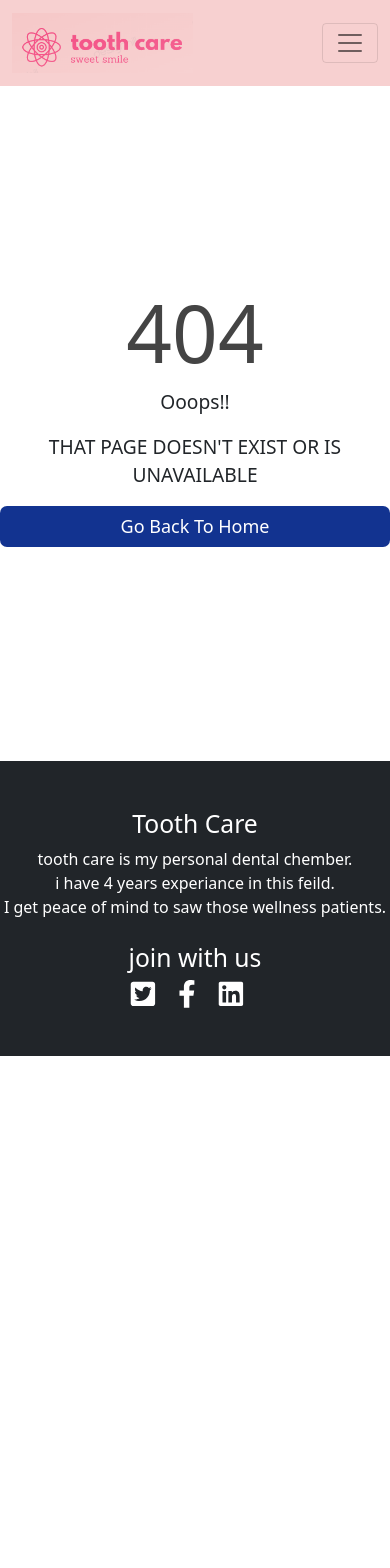
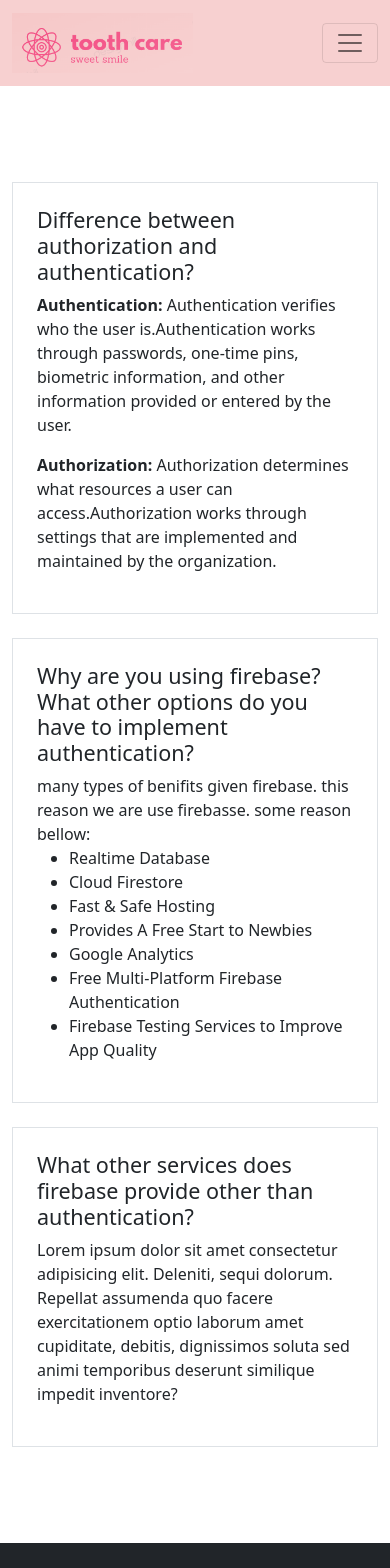
Before and after one commit to akashwebs/tooth-care-services-client, a React (Create React App) app: page /blog in a window 390 px wide. Shown: the top 1568 px of the page. Before the commit the page ends 1056 px from the top, so only its background shows below. Built offline with nearby package versions, Linux system fonts and the light colour scheme; no server answers.

Commit message:
fix banner responsive issue

```diff
--- a/src/App.js
+++ b/src/App.js
@@ -11,6 +11,7 @@ import RequireAuth from './Pages/RequireAuth/RequireAuth';
 import NotFound from './Pages/NotFound/NotFound';
 import Footer from './Shared/Footer/Footer';
 import About from './Pages/About/About';
+import Blog from './Pages/Blog/Blog';
 
 function App() {
   return (
@@ -27,8 +28,9 @@ function App() {
         <Route path='/login' element={<Login></Login>}></Route>
         <Route path='/registration' element={<Register></Register>}></Route>
         <Route path='/resetpassword' element={<ForgotPassword></ForgotPassword>}></Route>
+        <Route path='/about' element={<About></About>}></Route>
+        <Route path='/blog' element={<Blog></Blog>}></Route>
         <Route path='*' element={<NotFound></NotFound>}></Route>
-        <Route path='/about' element={<About></About>}></Route>
       </Routes>
       <Footer></Footer>
     </div>
--- a/src/Pages/About/About.css
+++ b/src/Pages/About/About.css
@@ -29,6 +29,11 @@
 .about-info{
     margin-left: 70px;
 }
+.my-info{
+    position: absolute;
+    bottom: 150px;
+    left: 70px;
+}
 @media only screen and (max-width: 600px) {
     .about-img{
      width: 90% !important;
--- a/src/Pages/About/About.js
+++ b/src/Pages/About/About.js
@@ -11,6 +11,10 @@ const About = () => {
             <h2 className='text-center my-5'>My About</h2>
             <Row xs={1} md={2} className="g-5 align-items-center">
                 <Col className='about-img'>
+                    <div className='my-info'>
+                    <h3>Akash Shil</h3>
+                    <p>Web Developer</p>
+                    </div>
                     <img className='img-fluid' src={aboutMe} alt="" />
 
                         <FaTwitterSquare className='about-social fs-1 me-3' />
--- /dev/null
+++ b/src/Pages/Blog/Blog.js
@@ -0,0 +1,43 @@
+import React from 'react';
+import { Col, Row } from 'react-bootstrap';
+
+const Blog = () => {
+    return (
+        <div className='container py-5 my-5'>
+            <Row xs={1} md={2} className='g-4'>
+                <Col className=''>
+                    <div className=' border p-4'>
+                        <h4>Difference between authorization and authentication?</h4>
+                        <p><strong>Authentication: </strong> Authentication verifies who the user is.Authentication works through passwords, one-time pins, biometric information, and other information provided or entered by the user.</p>
+                        <p><strong>Authorization: </strong> Authorization determines what resources a user can access.Authorization works through settings that are implemented and maintained by the organization.</p>
+                    </div>
+                </Col>
+                <Col >
+                <div className=' border p-4'>
+                        <h4>Why are you using firebase? What other options do you have to implement authentication?</h4>
+                        <p className='m-0'>many types of benifits given firebase. this reason we are use firebasse. some reason bellow:</p>
+                        <ul >
+                            <li>Realtime Database</li>
+                            <li>Cloud Firestore</li>
+                            <li>Fast & Safe Hosting</li>
+                            <li>Provides A Free Start to Newbies</li>
+                            <li>Google Analytics</li>
+                            <li>Free Multi-Platform Firebase Authentication</li>
+                            <li>Firebase Testing Services to Improve App Quality</li>
+                        </ul>
+
+                    </div>
+                </Col>
+                <Col>
+                <div className=' border p-4'>
+                        <h4>What other services does firebase provide other than authentication?</h4>
+                        <p>Lorem ipsum dolor sit amet consectetur adipisicing elit. Deleniti, sequi dolorum. Repellat assumenda quo facere exercitationem optio laborum amet cupiditate, debitis, dignissimos soluta sed animi temporibus deserunt similique impedit inventore?</p>
+                    </div>
+                </Col>
+            </Row>
+
+        </div>
+    );
+};
+
+export default Blog;
--- a/src/Pages/Home/Banner/Banner.js
+++ b/src/Pages/Home/Banner/Banner.js
@@ -20,7 +20,7 @@ const Banner = () => {
                                 </div>
                             </Col>
                             <Col xs={6} md={5}>
-                                <div className=''>
+                                <div className='d-none d-sm-block'>
                                     <img
                                         className="d-block img-fluid"
                                         src={banner1}
@@ -36,7 +36,7 @@ const Banner = () => {
                     <Container>
                         <Row>
                             <Col xs={6} md={5}>
-                            <div className=''>
+                            <div className='d-none d-sm-block'>
                                     <img
                                         className="d-block img-fluid"
                                         src={banner2}
--- a/src/Shared/Header/Header.js
+++ b/src/Shared/Header/Header.js
@@ -10,7 +10,7 @@ import './Header.css'
 const Header = () => {
     const [user, loading, error] = useAuthState(auth);
     return (
-        <Navbar collapseOnSelect expand="lg" className='navbar' variant="light">
+        <Navbar sticky='top' collapseOnSelect expand="lg" className='navbar' variant="light">
             <Container>
                 <Navbar.Brand as={Link} to="/">
                     <img className='nav-logo' src={logo} alt="" />
@@ -28,6 +28,9 @@ const Header = () => {
                         </Nav.Link>
                         <Nav.Link href='home#services'>
                             Services
+                        </Nav.Link>
+                        <Nav.Link as={Link} to='blog'>
+                            Blog
                         </Nav.Link>
                         <Nav.Link as={Link} to='about'>
                             About
--- a/src/Shared/SocialLogin/SocialLogin.js
+++ b/src/Shared/SocialLogin/SocialLogin.js
@@ -42,7 +42,11 @@ const SocialLogin = () => {
                 <button onClick={handleFacebook} style={{background:'#3B589E'}}className='login-social-wrap'><FaFacebookF className='text-white'></FaFacebookF></button>
                 <button onClick={handleGithub} style={{background:'#111'}} className='login-social-wrap'><FaGithub className='text-white'></FaGithub></button>
             </div>
-
+            <p className='text-danger text-center'>
+            {error?.message}
+            {gitError?.message}
+            {fbError?.message}
+            </p>
         </div>
     );
 };
```
Also changed, not shown: firebase.json (added), src/Pages/Blog/Blog.css (added), 2 other files (tests, documents, lock files or other folders).
